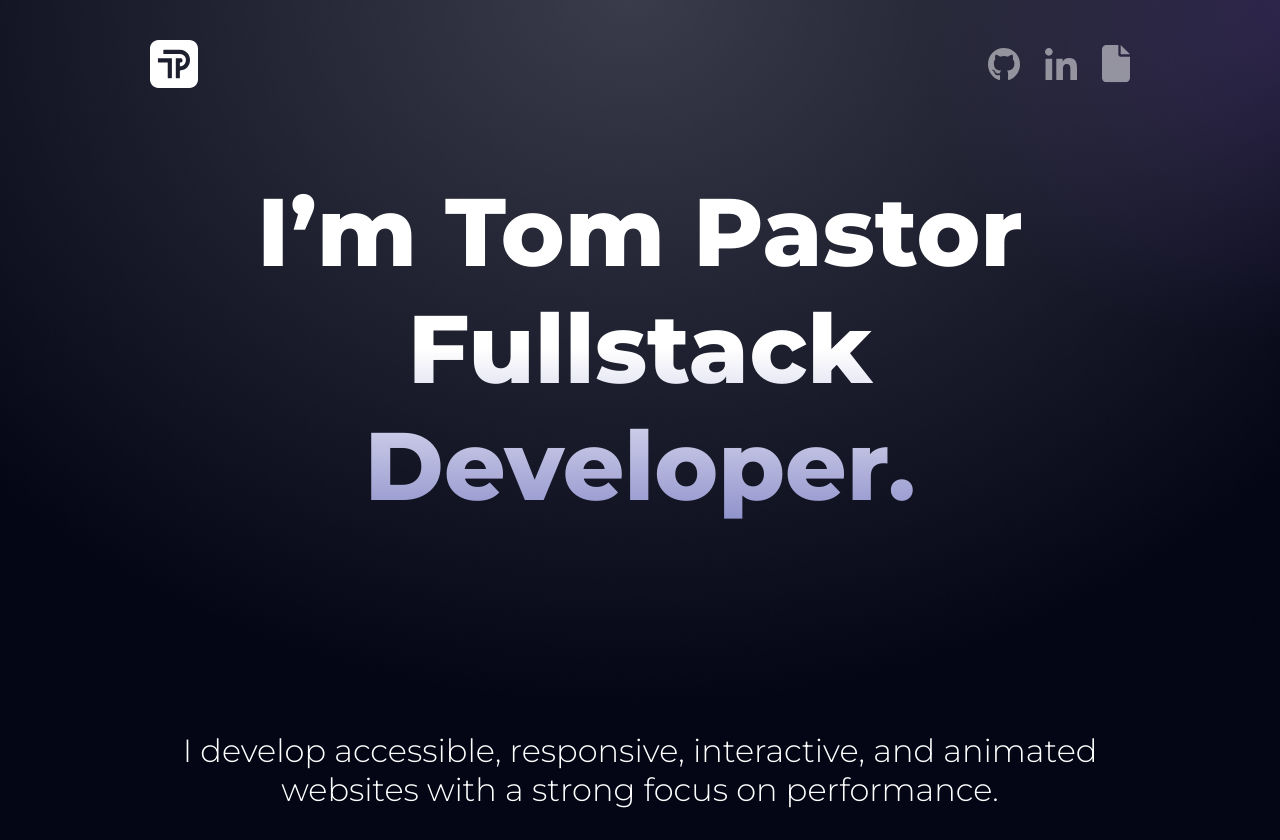
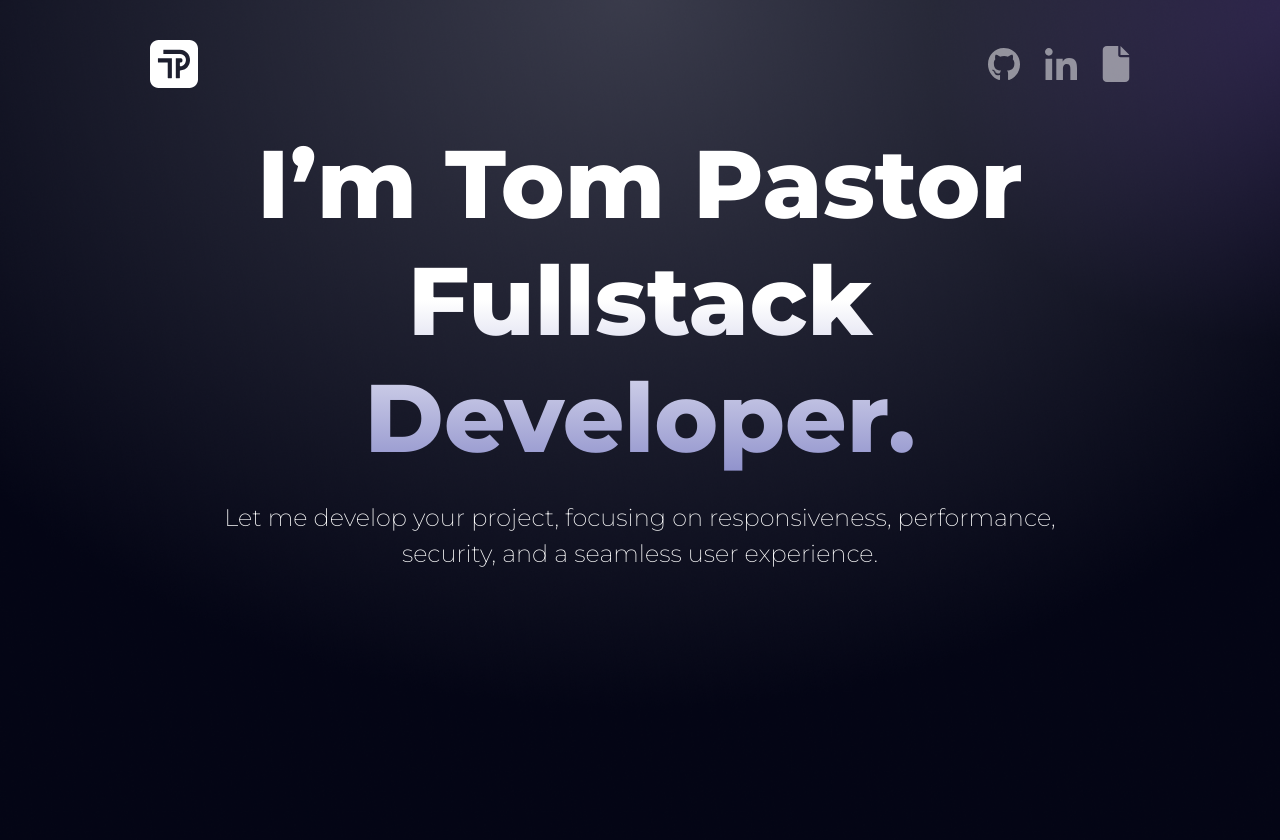
Before and after one commit to TomPast/portfolio-v3, a React (Vite) app: page / in a window 1280 px wide. Built offline with nearby package versions, Linux system fonts and the light colour scheme; no server answers.

Commit message:
feat(main): add description

```diff
--- a/src/components/Header/Header.tsx
+++ b/src/components/Header/Header.tsx
@@ -9,7 +9,7 @@ import { ReactComponent as ResumeLogo } from '../../assets/img/cv-logo.svg'
 function Header() {
   return (
     <div className="header">
-      <Logo width="48" height="auto" />
+      <Logo width="48" height="48" />
 
       <div className="socials">
         <a
@@ -18,7 +18,7 @@ function Header() {
           rel="noreferrer"
           className="social-link"
         >
-          <GithubLogo width="32" height="auto" />
+          <GithubLogo width="32" />
         </a>
         <a
           href={process.env.VITE_LINKEDIN_URL}
@@ -26,7 +26,7 @@ function Header() {
           rel="noreferrer"
           className="social-link"
         >
-          <LinkedInLogo width="32" height="auto" />
+          <LinkedInLogo width="32" />
         </a>
 
         <a
@@ -35,7 +35,7 @@ function Header() {
           rel="noreferrer"
           className="social-link"
         >
-          <ResumeLogo width="28" height="auto" />
+          <ResumeLogo width="28" />
         </a>
       </div>
     </div>
--- a/src/components/MainTitle/MainTitle.scss
+++ b/src/components/MainTitle/MainTitle.scss
@@ -1,8 +1,4 @@
 .main-title {
-  margin-top: calc(50vh - 140px);
-  text-align: center;
-  transform: translateY(-50%);
-
   h1 {
     font-size: 6rem;
     font-weight: 800;
@@ -12,6 +8,7 @@
   .gradient-title {
     background: linear-gradient(0deg, #8e90cb 0%, #ffffff 75%, #ffffff 100%);
     -webkit-background-clip: text;
+    background-clip: text;
     -webkit-text-fill-color: transparent;
   }
 }
--- a/src/sections/Main/Main.scss
+++ b/src/sections/Main/Main.scss
@@ -6,4 +6,23 @@
   height: 100vh;
   padding: var(--margin);
   padding-top: 40px;
+
+  .description {
+    margin-top: 20px;
+    color: white;
+    font-size: 1.5rem;
+    font-weight: 200;
+
+    text-align: center;
+    max-width: 900px;
+    margin: 0 auto;
+
+    line-height: 1.5;
+  }
+
+  .hero {
+    margin-top: calc(50vh - 140px);
+    text-align: center;
+    transform: translateY(-50%);
+  }
 }
--- a/src/sections/Main/Main.tsx
+++ b/src/sections/Main/Main.tsx
@@ -7,19 +7,14 @@ function Main() {
   return (
     <div className="main">
       <Header />
-      <MainTitle />
-      <div>
-        <p
-          style={{
-            textAlign: 'center',
-            fontSize: '2rem',
-            color: 'white',
-            fontWeight: 300,
-          }}
-        >
-          I develop accessible, responsive, interactive, and animated websites
-          with a strong focus on performance.
-        </p>
+      <div className="hero">
+        <MainTitle />
+        <div className="description">
+          <p>
+            Let me develop your project, focusing on responsiveness,
+            performance, security, and a seamless user experience.
+          </p>
+        </div>
       </div>
     </div>
   )
```
